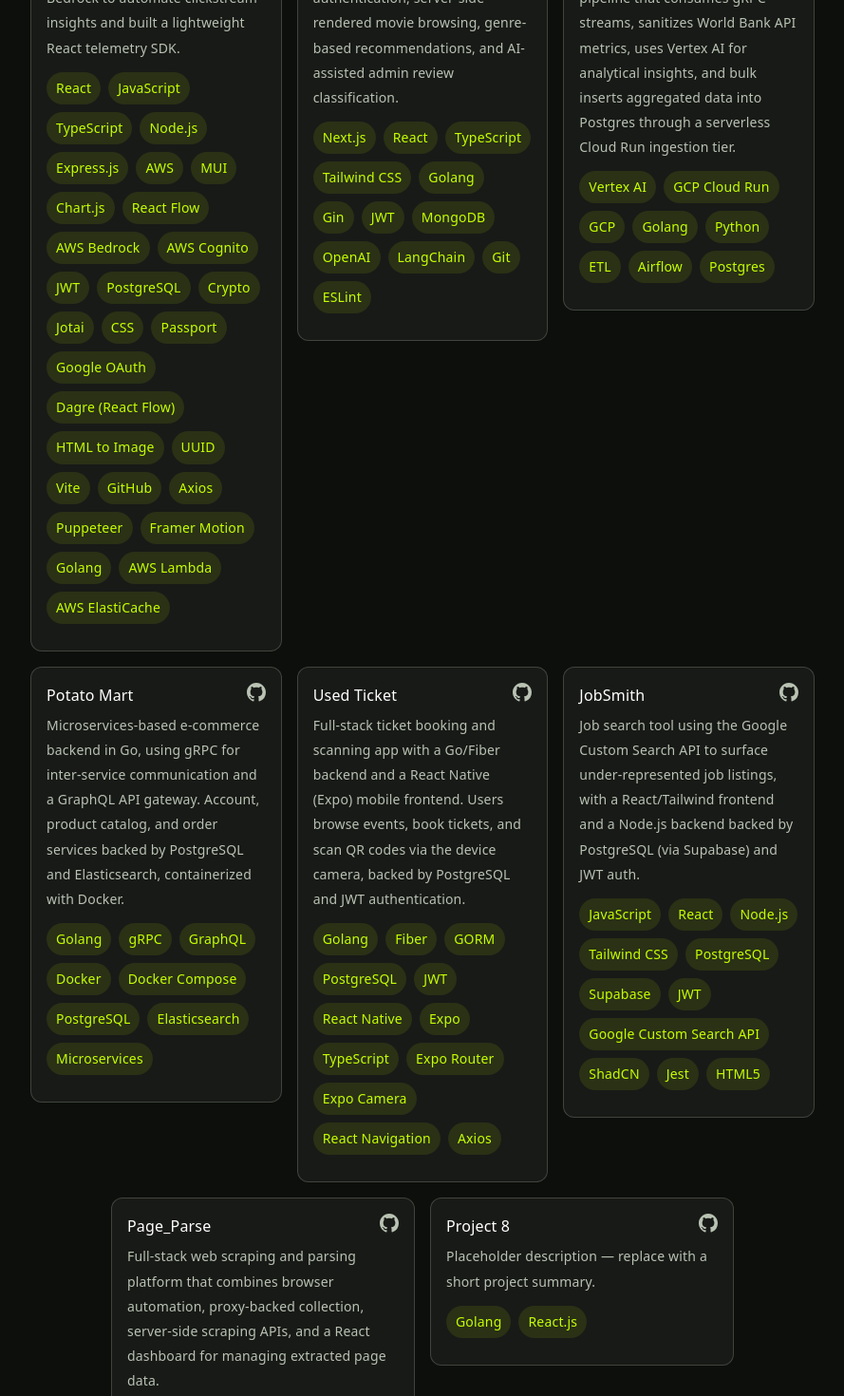
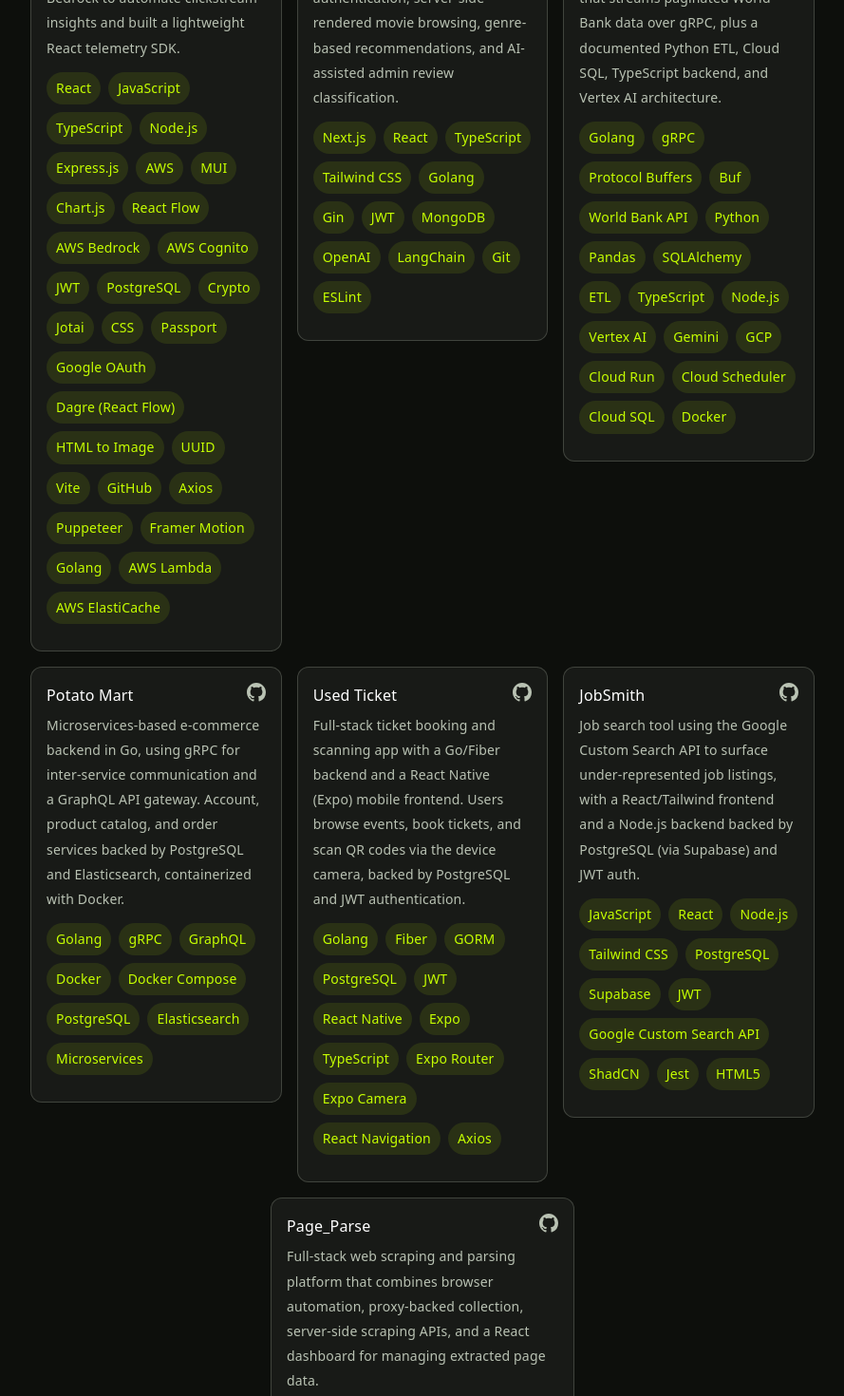
Before and after one commit to willsyn7/saw_Portfolio, a React app: page / in a window 1280 px wide. Shown: the part 1120-2590 px from the top of the page at 95% size, without its empty margins (321-1210 px from the left). Built offline with nearby package versions, Linux system fonts and the light colour scheme; the HTML template or start-up script is replaced by a standard one.

Commit message:
Update World Lens project details

```diff
--- a/src/data/projects.ts
+++ b/src/data/projects.ts
@@ -70,16 +70,26 @@
     id: 'project-3',
     name: 'World Lens',
     description:
-      'AI-integrated country insight application with a Python ETL pipeline that consumes gRPC streams, sanitizes World Bank API metrics, uses Vertex AI for analytical insights, and bulk inserts aggregated data into Postgres through a serverless Cloud Run ingestion tier.',
+      'Country investment signal tool with an implemented Go service that streams paginated World Bank data over gRPC, plus a documented Python ETL, Cloud SQL, TypeScript backend, and Vertex AI architecture.',
     technologies: [
+      'Golang',
+      'gRPC',
+      'Protocol Buffers',
+      'Buf',
+      'World Bank API',
+      'Python',
+      'Pandas',
+      'SQLAlchemy',
+      'ETL',
+      'TypeScript',
+      'Node.js',
       'Vertex AI',
-      'GCP Cloud Run',
+      'Gemini',
       'GCP',
-      'Golang',
-      'Python',
-      'ETL',
-      'Airflow',
-      'Postgres',
+      'Cloud Run',
+      'Cloud Scheduler',
+      'Cloud SQL',
+      'Docker',
     ],
     link: 'https://github.com/willsyn7/WorldLens',
   },
@@ -163,11 +173,4 @@
     ],
     link: 'https://github.com/',
   },
-  {
-    id: 'project-8',
-    name: 'Project 8',
-    description: 'Placeholder description — replace with a short project summary.',
-    technologies: ['Golang', 'React.js'],
-    link: 'https://github.com/',
-  },
 ]
```
